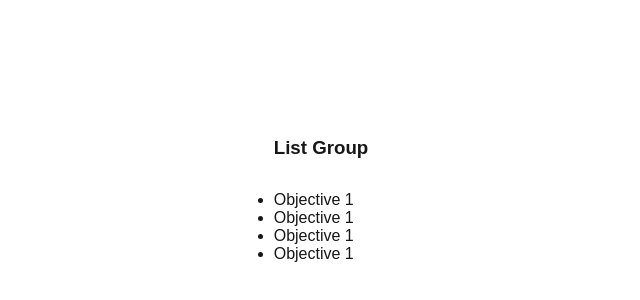
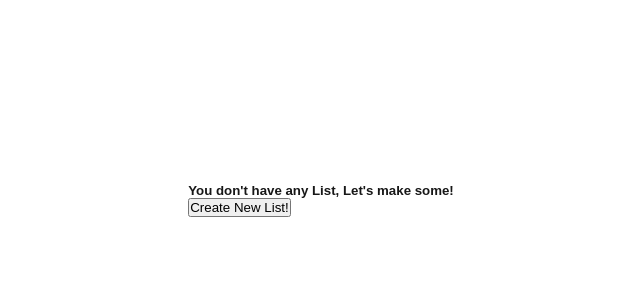
Before and after one commit to CaptDread/Doms-AppBase, a Next.js app: page / in a window 1280 px wide. Shown: the part 200-500 px from the top of the page, without its empty margins (319-959 px from the left). Built offline with nearby package versions, Linux system fonts and the light colour scheme.

Commit message:
Started GroupList Component

```diff
--- a/app/components/base/GroupList.js
+++ b/app/components/base/GroupList.js
@@ -1 +1,21 @@
 // This component handles listing Todo Lists, yeah plural, as in users can use have more than one todo list.
+
+const groups = () => localStorage.getItem('groups');
+
+
+
+export default function GetLists(){
+    if (groups.length < 1){
+        console.log("No Groups")
+        return(
+            <>
+                <section>
+                    <h5>You don't have any List, Let's make some!</h5>
+                    <button>Create New List!</button>
+                </section>
+            </>
+        )
+    } else {
+    console.log(groups)
+    }
+}
--- a/app/page.js
+++ b/app/page.js
@@ -1,6 +1,8 @@
 import styles from "./page.module.css";
 import DatsMyLogo from "./components/boot/brand";
 import DisplayList from "./components/base/TaskList";
+import GetLists from "./components/base/GroupList";
+
 
 export default function Home() {
 
@@ -9,7 +11,8 @@ export default function Home() {
     <div className={styles.page}>
       <main className={styles.main}>
         {/* <DatsMyLogo/> */}
-        <DisplayList/>
+        {/* <DisplayList/> */}
+        <GetLists/>
       </main>
     </div>
   );
```
